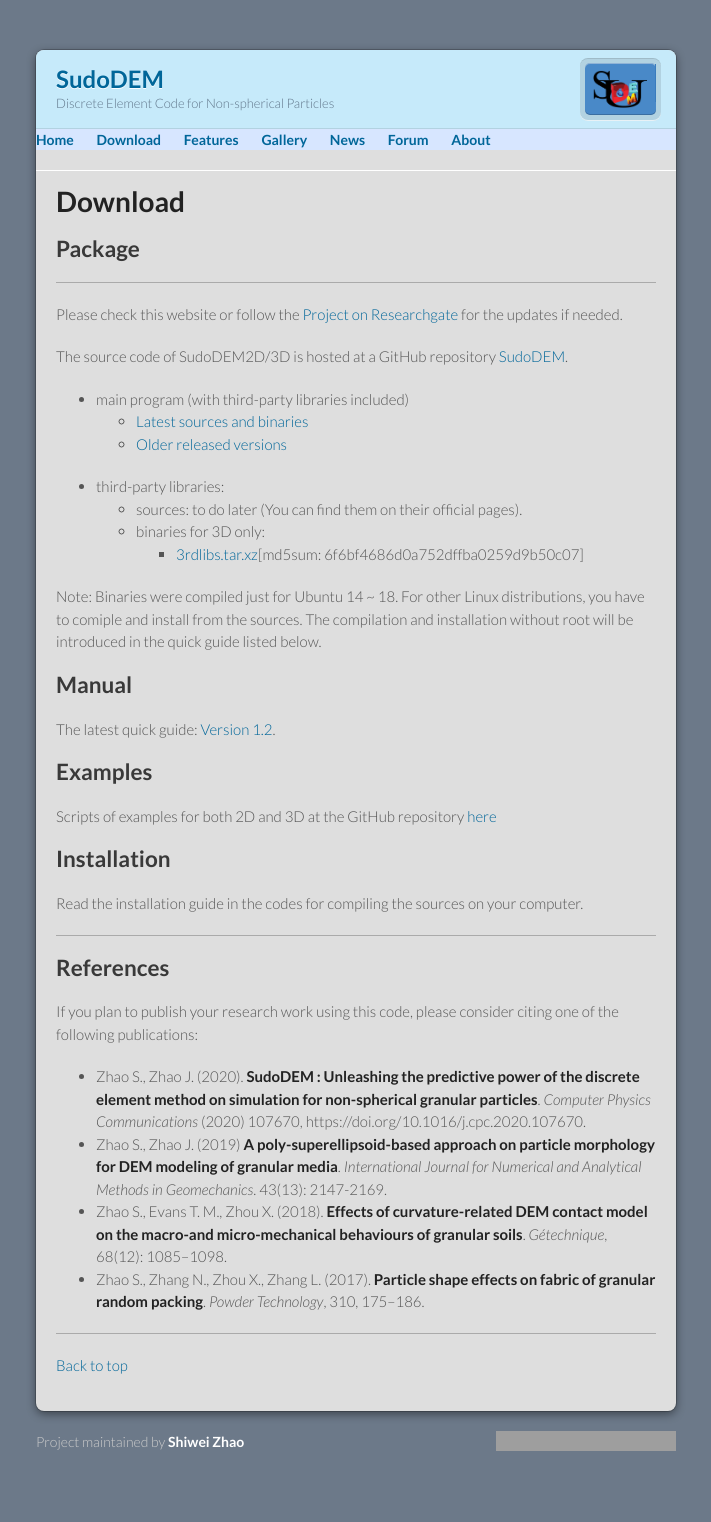
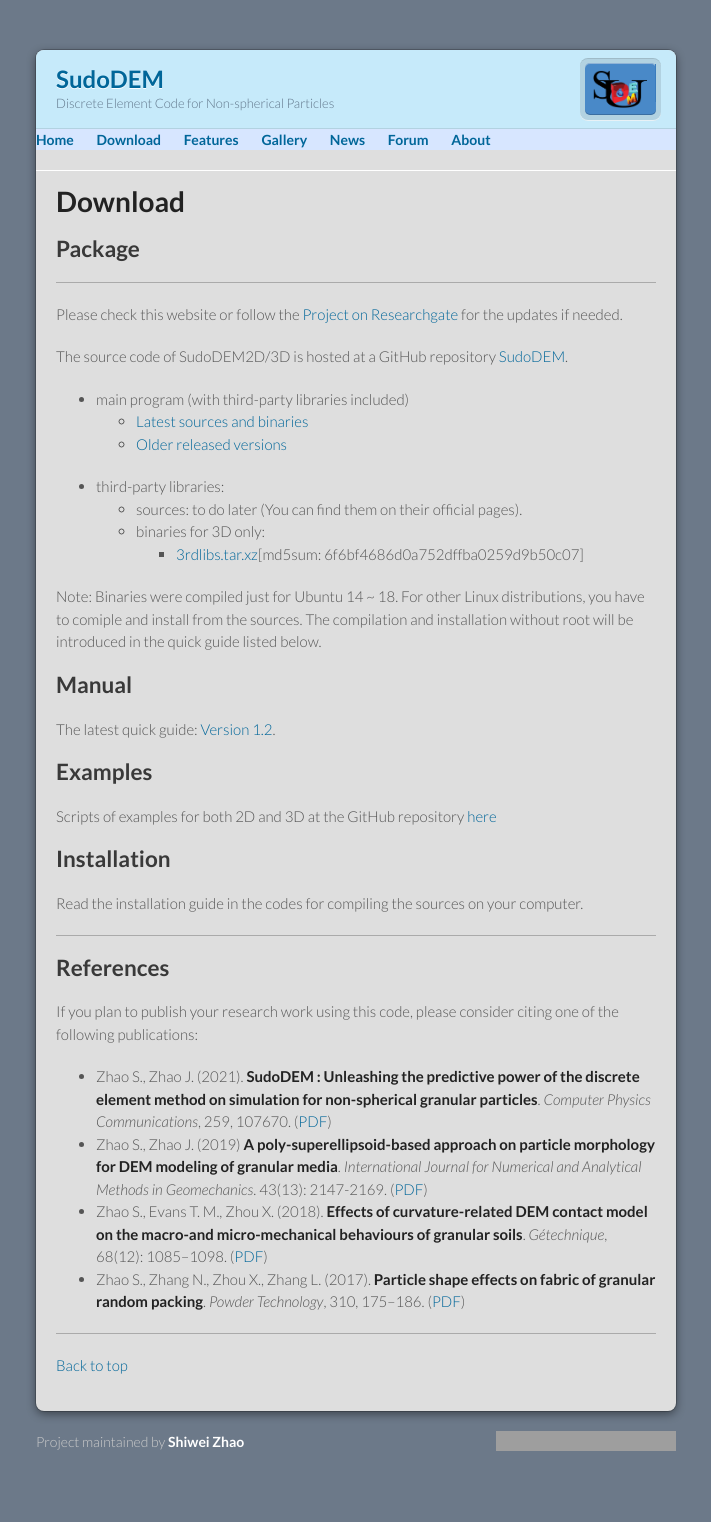
Before and after one commit to SudoDEM/sudodem.github.io, a Jekyll site: the page built from download.md, in a window 1280 px wide. Shown: the whole page, without its empty margins (284-995 px from the left). Built offline with Jekyll 4.4.1, drawn with Linux system fonts in a browser that asks for light colours; our own code applies the rules of GitHub Pages for plain Markdown files; grey boxes are pictures that could not be loaded.

Commit message:
uploading papers

```diff
--- a/download.md
+++ b/download.md
@@ -32,10 +32,10 @@ Read the installation guide in the codes for compiling the sources on your compu
 
 ## References
 If you plan to publish your research work using this code, please consider citing one of the following publications:
-- Zhao S., Zhao J. (2020). **SudoDEM : Unleashing the predictive power of the discrete element method on simulation for non-spherical granular particles**. _Computer Physics Communications_ (2020) 107670, https://doi.org/10.1016/j.cpc.2020.107670.
-- Zhao S., Zhao J. (2019) **A poly-superellipsoid-based approach on particle morphology for DEM modeling of granular media**. _International Journal for Numerical and Analytical Methods in Geomechanics_. 43(13): 2147-2169.
-- Zhao S., Evans T. M., Zhou X. (2018). **Effects of curvature-related DEM contact model on the macro-and micro-mechanical behaviours of granular soils**. _Gétechnique_, 68(12): 1085–1098.
-- Zhao S., Zhang N., Zhou X., Zhang L. (2017). **Particle shape effects on fabric of granular random packing**. _Powder Technology_, 310, 175–186.
+- Zhao S., Zhao J. (2021). **SudoDEM : Unleashing the predictive power of the discrete element method on simulation for non-spherical granular particles**. _Computer Physics Communications_, 259, 107670. ([PDF](./docs/pdfs/ZhaoandZhao2021.pdf))
+- Zhao S., Zhao J. (2019) **A poly-superellipsoid-based approach on particle morphology for DEM modeling of granular media**. _International Journal for Numerical and Analytical Methods in Geomechanics_. 43(13): 2147-2169. ([PDF](./docs/pdfs/ZhaoandZhao2019.pdf))
+- Zhao S., Evans T. M., Zhou X. (2018). **Effects of curvature-related DEM contact model on the macro-and micro-mechanical behaviours of granular soils**. _Gétechnique_, 68(12): 1085–1098. ([PDF](./docs/pdfs/Zhaoetal.2018.pdf))
+- Zhao S., Zhang N., Zhou X., Zhang L. (2017). **Particle shape effects on fabric of granular random packing**. _Powder Technology_, 310, 175–186. ([PDF](./docs/pdfs/Zhaoetal.2017.pdf))
 
 * * *
 
```
Also changed, not shown: gallerys.md (+11 -4 lines), docs/images/conecylindercube.png (added), docs/images/flexmemb.png (added), docs/images/gui23d.svg, docs/images/guipovray.png (added), docs/images/superpacking.png (added), 5 other files.
